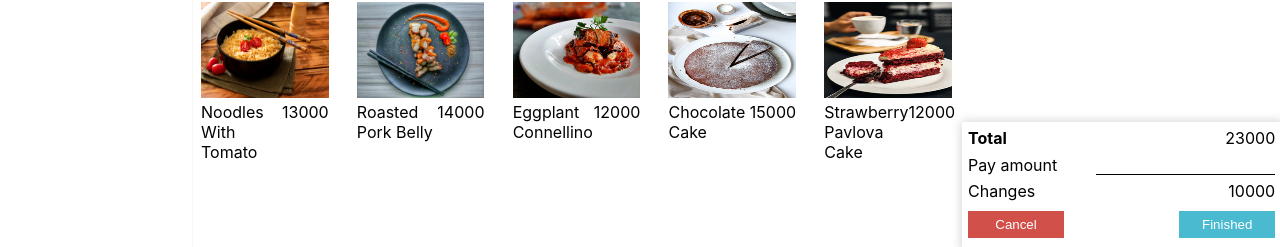
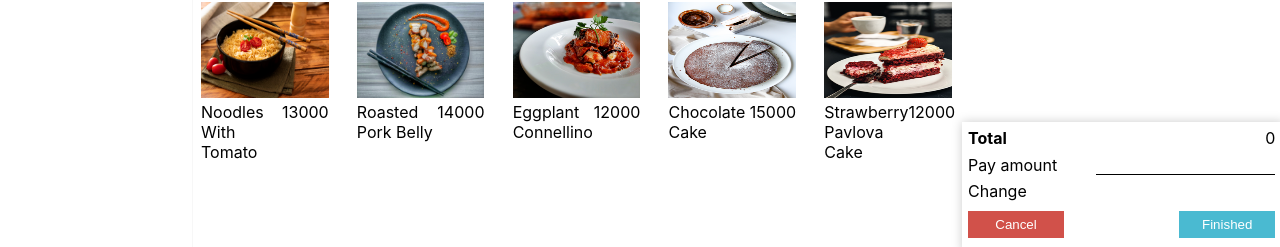
Before and after one commit to SatrioKamaludin/Point-of-sales, a React (Create React App) app: page / in a window 1280 px wide. Shown: the part 550-797 px from the top of the page. Built offline with nearby package versions, Linux system fonts and the light colour scheme.

Commit message:
Calculate payment

```diff
--- a/src/components/Button.js
+++ b/src/components/Button.js
@@ -18,13 +18,14 @@ const PrimaryButton = styled(MyButton)`
     background: ${props => props.theme.primary}
 `
 
+
 const WarningButton = styled(MyButton)`
     background: ${props => props.theme.tertiary}
 `
 
-const Button = ({ primary }) => {
+const Button = ({ primary, action }) => {
     if (primary) {
-        return <PrimaryButton>Finished</PrimaryButton>
+        return <PrimaryButton onClick={action}>Finished</PrimaryButton>
     } else {
         return <WarningButton>Cancel</WarningButton>
     }
--- a/src/components/CalculateBox.js
+++ b/src/components/CalculateBox.js
@@ -1,6 +1,7 @@
-import React from 'react'
+import React, { useState } from 'react'
 import styled from 'styled-components'
 import Button from './Button'
+import { useSelector } from 'react-redux'
 
 const Box = styled.div`
     position: absolute;
@@ -50,23 +51,35 @@ const BtnBox = styled.div`
 `
 
 const CalculateBox = () => {
+    const carts = useSelector(state => state.product.carts)
+    const total = carts.reduce((totalPrice, current) => totalPrice + current.price, 0)
+    const [pay, setPay] = useState('')
+    const [change, setChange] = useState('')
+    const handleChange = e => {
+        setPay(e.target.value)
+    }
+    const calculateChange = () => {
+        if (pay > total) {
+            setChange(pay - total)
+        }
+    }
     return (
         <Box>
             <Total>
                 <h4>Total</h4>
-                <p>23000</p>
+                <p>{total}</p>
             </Total>
             <Pay>
                 <p>Pay amount</p>
-                <input type="number" name="" id="" />
+                <input type="number" value={pay} onChange={handleChange} />
             </Pay>
             <Change>
-                <p>Changes</p>
-                <p>10000</p>
+                <p>Change</p>
+                <p>{change}</p>
             </Change>
             <BtnBox>
                 <Button />
-                <Button primary />
+                <Button primary action={calculateChange} />
             </BtnBox>
         </Box>
     )
```
